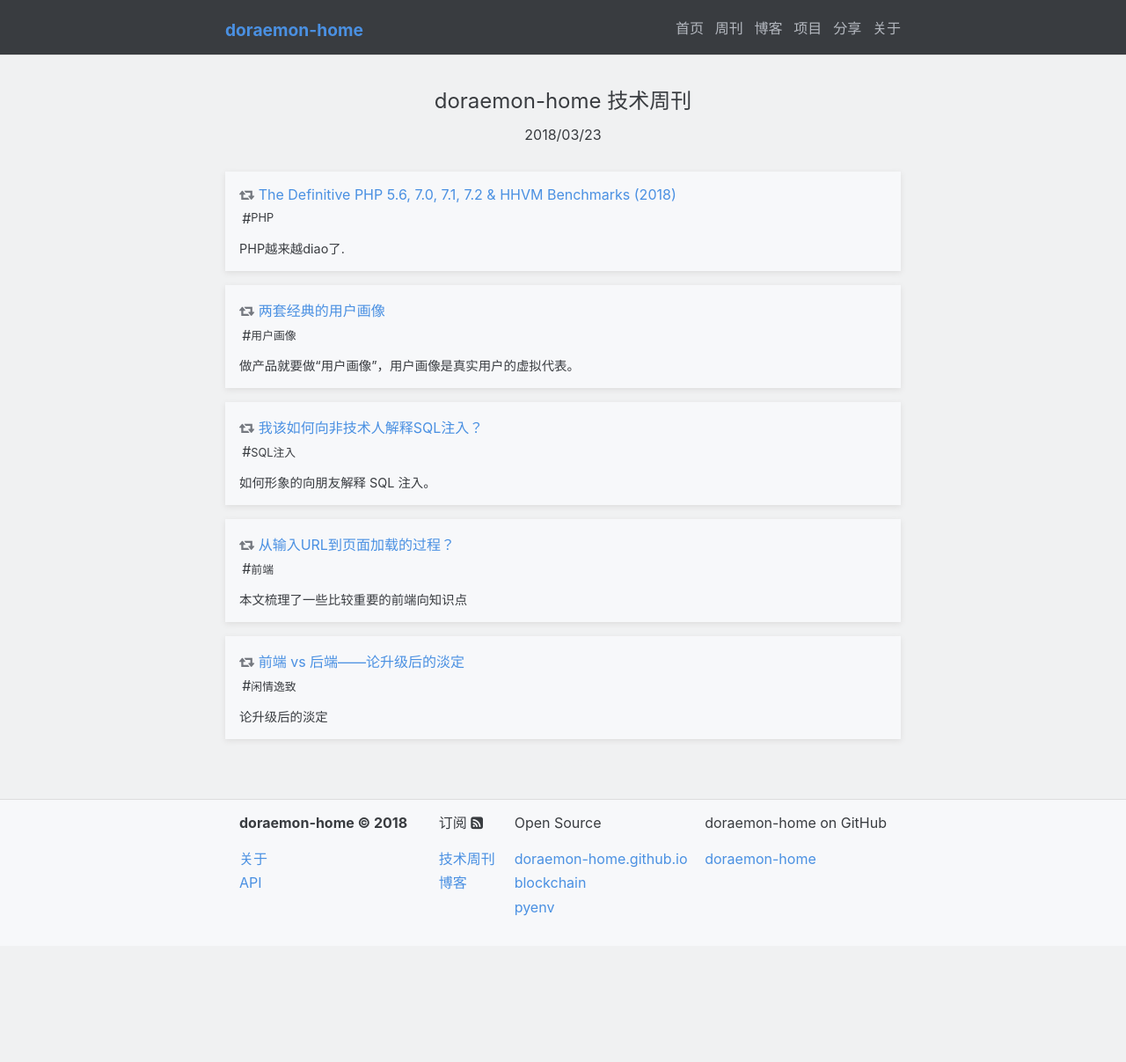
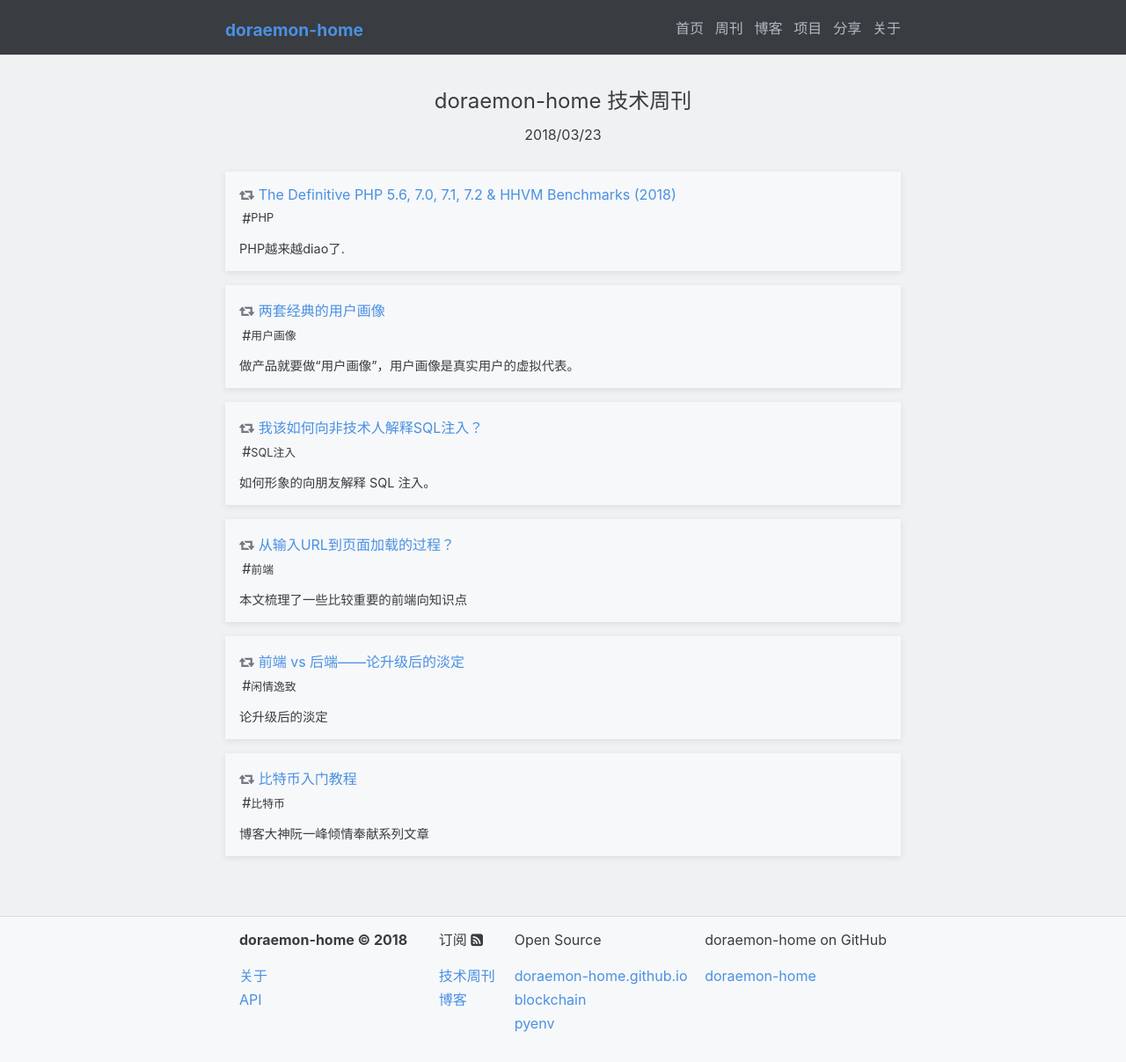
Before and after one commit to doraemon-home/doraemon-home.github.io, a Jekyll site: the page built from _weekly/2018-03-23-weekly.md, in a window 1280 px wide. Shown: the whole page at 88% size. Built offline with Jekyll 4.4.1, drawn with Linux system fonts in a browser that asks for light colours; before the commit the page ends 1075 px from its top, so only the background shows below that.

Commit message:
2018-3-4th

```diff
--- a/_weekly/2018-03-23-weekly.md
+++ b/_weekly/2018-03-23-weekly.md
@@ -25,4 +25,9 @@ articles:
     comment:  "论升级后的淡定"
     referrer: "leunggeorge"
     tags:    ["闲情逸致"]
+  - title:    "比特币入门教程"
+    link:     "http://www.ruanyifeng.com/blog/2018/01/bitcoin-tutorial.html"
+    comment:  "博客大神阮一峰倾情奉献系列文章"
+    referrer: "leunggeorge"
+    tags:    ["比特币"]
 ---
```
